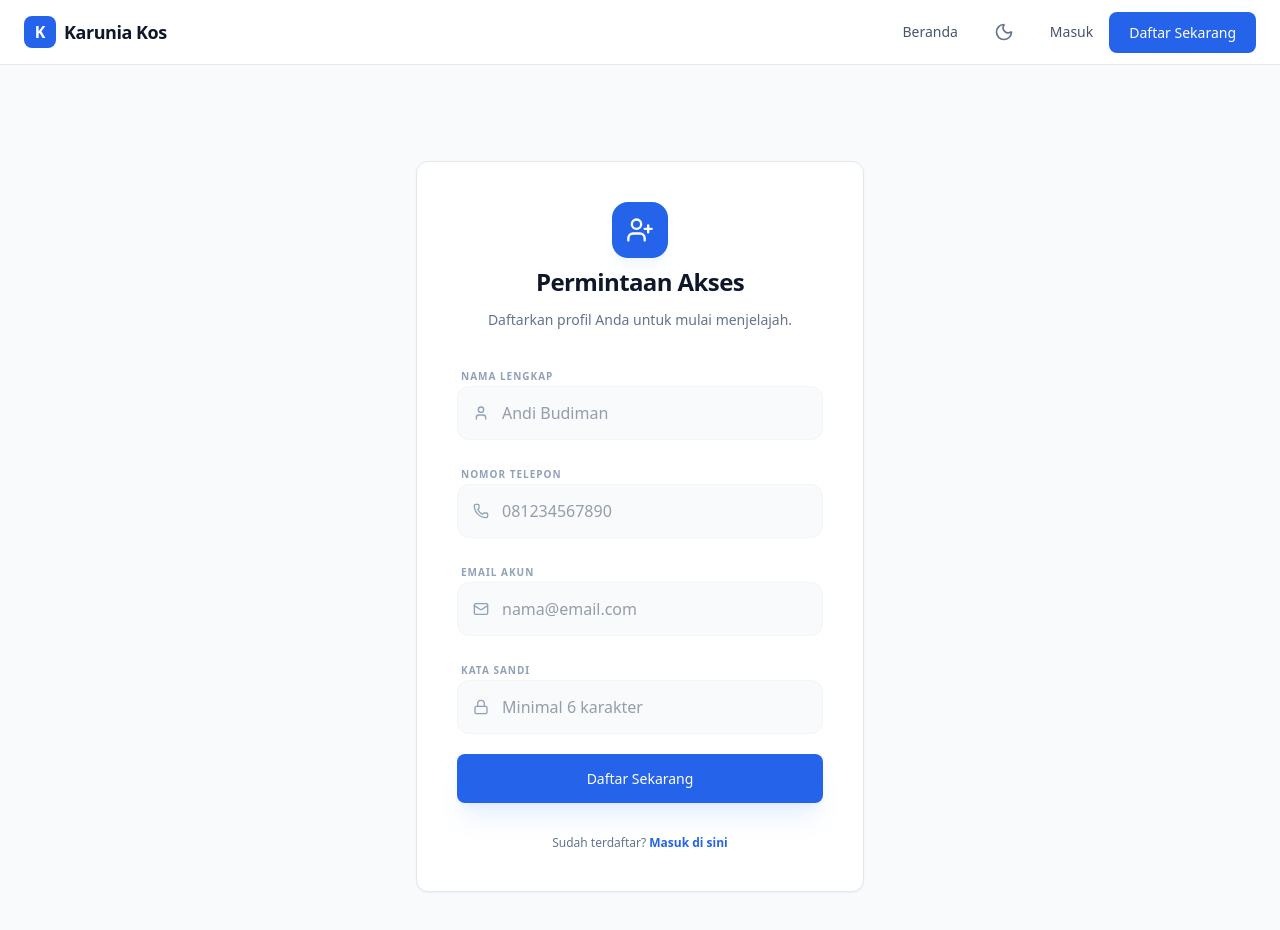
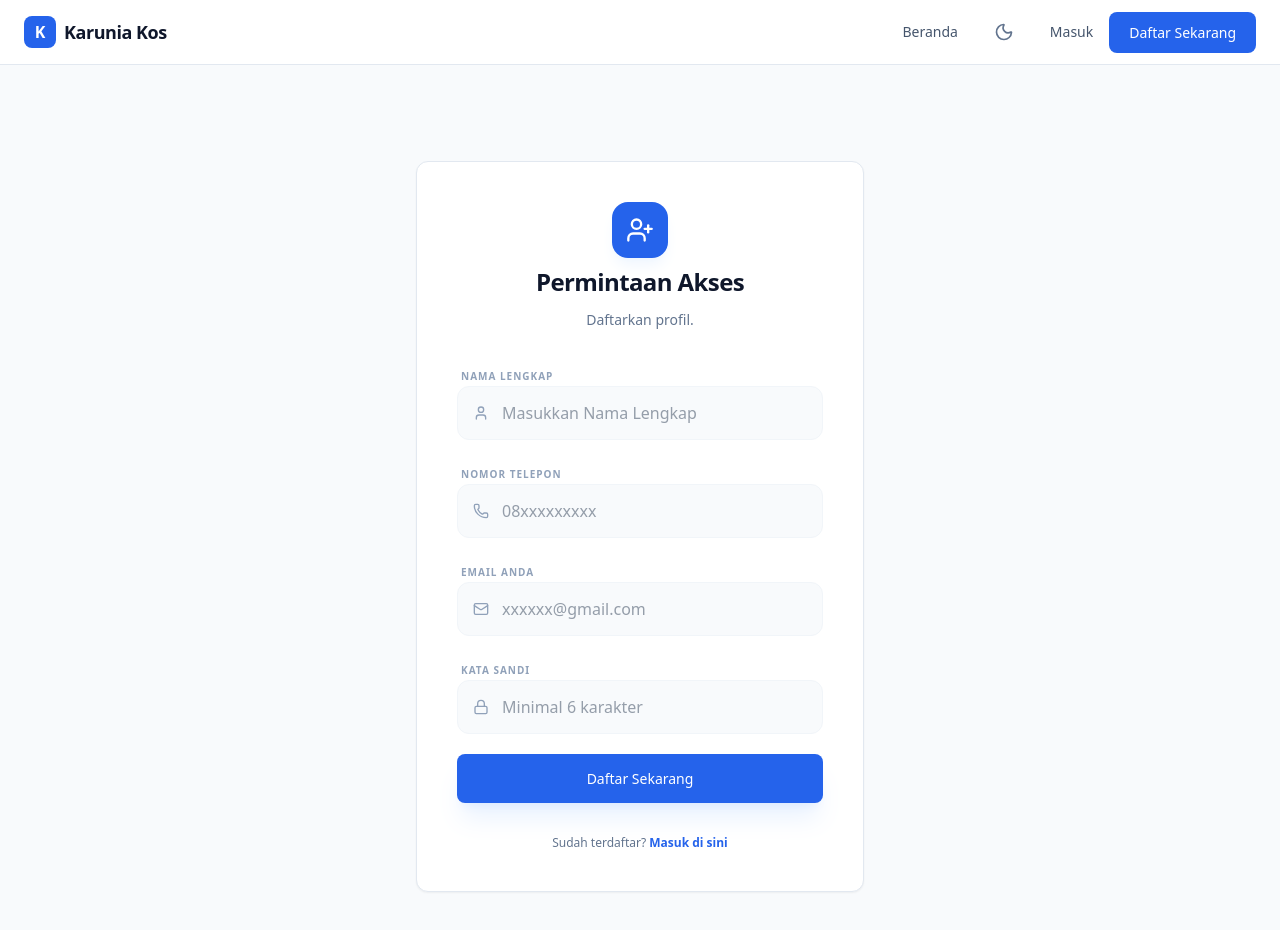
Before and after one commit to nareswara353-ux/KaruniaKos, a React (Vite) app: page /#/register in a window 1280 px wide. Shown: the top 930 px of the page. Built offline with nearby package versions, Linux system fonts and the light colour scheme; no server answers; the database is empty.

Commit message:
finalisasi

```diff
--- a/src/pages/Register.tsx
+++ b/src/pages/Register.tsx
@@ -56,7 +56,7 @@ export default function Register() {
             <UserPlus className="text-white w-7 h-7" />
           </div>
           <h1 className="text-2xl font-bold text-slate-900 tracking-tight">Permintaan Akses</h1>
-          <p className="text-slate-500 text-sm font-medium">Daftarkan profil Anda untuk mulai menjelajah.</p>
+          <p className="text-slate-500 text-sm font-medium">Daftarkan profil.</p>
         </div>
 
         {error && (
@@ -75,7 +75,7 @@ export default function Register() {
                 required
                 value={fullName}
                 onChange={(e) => setFullName(e.target.value)}
-                placeholder="Andi Budiman"
+                placeholder="Masukkan Nama Lengkap"
                 className="w-full bg-slate-50 border border-slate-100 rounded-xl py-3.5 pl-11 pr-4 focus:ring-2 focus:ring-primary focus:outline-none transition-all font-medium text-slate-700"
               />
             </div>
@@ -89,13 +89,13 @@ export default function Register() {
                 required
                 value={phone}
                 onChange={(e) => setPhone(e.target.value)}
-                placeholder="081234567890"
+                placeholder="08xxxxxxxxx"
                 className="w-full bg-slate-50 border border-slate-100 rounded-xl py-3.5 pl-11 pr-4 focus:ring-2 focus:ring-primary focus:outline-none transition-all font-medium text-slate-700"
               />
             </div>
           </div>
           <div className="space-y-1">
-            <label className="text-[10px] font-bold uppercase tracking-widest text-slate-400 ml-1">Email Akun</label>
+            <label className="text-[10px] font-bold uppercase tracking-widest text-slate-400 ml-1">Email Anda</label>
             <div className="relative">
               <Mail className="absolute left-4 top-1/2 -translate-y-1/2 w-4 h-4 text-slate-400" />
               <input
@@ -103,7 +103,7 @@ export default function Register() {
                 required
                 value={email}
                 onChange={(e) => setEmail(e.target.value)}
-                placeholder="nama@email.com"
+                placeholder="xxxxxx@gmail.com"
                 className="w-full bg-slate-50 border border-slate-100 rounded-xl py-3.5 pl-11 pr-4 focus:ring-2 focus:ring-primary focus:outline-none transition-all font-medium text-slate-700"
               />
             </div>
```
